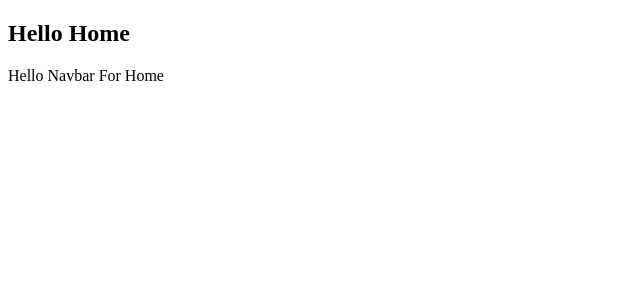
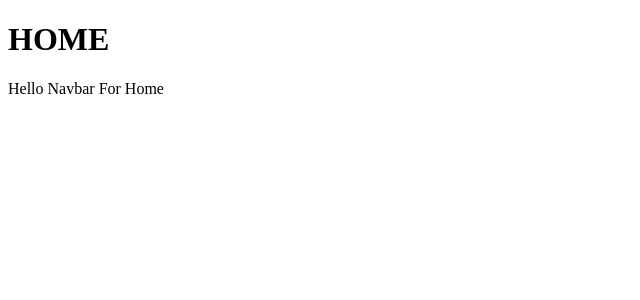
Before and after one commit to linzmeyer/sagas-portfolio, a React (Create React App) app: page /#/ in a window 1280 px wide. Shown: the top 300 px of the page, without its empty margins (0-640 px from the left). Built offline with nearby package versions, Linux system fonts and the light colour scheme.

Commit message:
Now only contains Header

```diff
--- a/src/components/Home/Home.js
+++ b/src/components/Home/Home.js
@@ -1,13 +1,12 @@
 import React, { Component } from 'react';
-import Navbar from '../Navbar/Navbar';
+import Header from '../Header/Header';
 
-
+// Parent: <Route /> in <App />
 class Home extends Component {
 	render() {
     return (
       <div>
-        <h2>Hello Home</h2>
-        <Navbar />
+        <Header />
       </div>
     );
 	}
```
